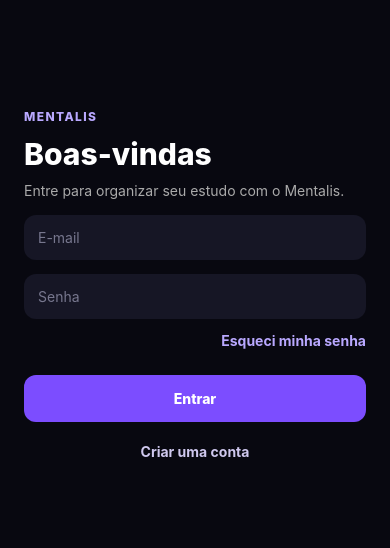
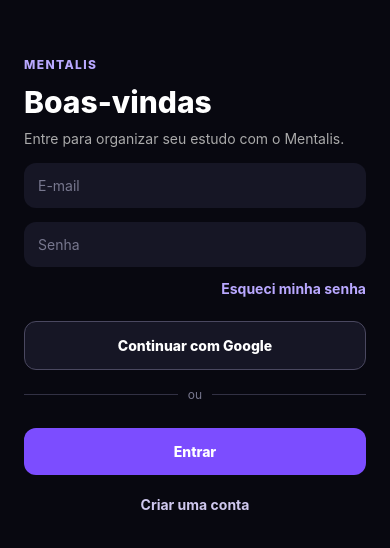
Before and after one commit to Albert12k/mentalist-ai, a React Native app: screen /Perfil in a window 390 px wide. Shown: the part 130-678 px from the top of the page. Built offline with nearby package versions, Linux system fonts and the light colour scheme; no server answers.

Commit message:
feat: melhora cadastro e adiciona acesso google

```diff
--- a/src/components/AuthGate.tsx
+++ b/src/components/AuthGate.tsx
@@ -4,14 +4,16 @@ import { Alert, Pressable, SafeAreaView, Text, TextInput, View } from "react-nat
 import { useAuth } from "../contexts/AuthContext";
 import { isAuthConfigured } from "../services/authConfig";
 
-type ViewMode = "splash" | "login" | "signup" | "forgot";
+type ViewMode = "splash" | "login" | "signup" | "forgot" | "confirm";
 
 export default function AuthGate({ children }: { children: React.ReactNode }) {
-  const { loading, signedIn, continueInPreview, signIn, signUp, resetPassword } = useAuth();
+  const { loading, signedIn, continueInPreview, signIn, signUp, resetPassword, resendConfirmation, signInWithGoogle } = useAuth();
   const [view, setView] = useState<ViewMode>("splash");
   const [name, setName] = useState("");
   const [email, setEmail] = useState("");
   const [password, setPassword] = useState("");
+  const [confirmationEmail, setConfirmationEmail] = useState("");
+  const [submitting, setSubmitting] = useState(false);
 
   useEffect(() => {
     if (loading || signedIn) return;
@@ -38,6 +40,7 @@ export default function AuthGate({ children }: { children: React.ReactNode }) {
 
   async function handleSubmit() {
     if (!validateFields(view === "signup")) return;
+    setSubmitting(true);
     if (view === "forgot") {
       const error = await resetPassword(email);
       if (error) Alert.alert("Não foi possível enviar", error);
@@ -45,19 +48,50 @@ export default function AuthGate({ children }: { children: React.ReactNode }) {
         Alert.alert("Verifique seu e-mail", "Enviamos um link para você criar uma nova senha.");
         setView("login");
       }
+      setSubmitting(false);
       return;
     }
     if (view === "signup") {
       const result = await signUp(email, password, name.trim());
       if (result.error) Alert.alert("Não foi possível criar", result.error);
       else if (result.needsConfirmation) {
-        Alert.alert("Confirme seu e-mail", "Enviamos um link de confirmação. Depois, volte e entre na sua conta.");
-        setView("login");
+        setConfirmationEmail(email);
+        setView("confirm");
       }
+      setSubmitting(false);
       return;
     }
     const error = await signIn(email, password);
     if (error) Alert.alert("Não foi possível entrar", error);
+    setSubmitting(false);
+  }
+
+  async function handleGoogle() {
+    setSubmitting(true);
+    const error = await signInWithGoogle();
+    setSubmitting(false);
+    if (error) Alert.alert("Google ainda não está pronto", "Ative o provedor Google no Supabase e configure as credenciais do Google Cloud. Detalhe: " + error);
+  }
+
+  async function handleResend() {
+    setSubmitting(true);
+    const error = await resendConfirmation(confirmationEmail);
+    setSubmitting(false);
+    Alert.alert(error ? "Não foi possível reenviar" : "E-mail reenviado", error ?? "Confira sua caixa de entrada e a pasta de spam.");
+  }
+
+  if (view === "confirm") {
+    return (
+      <SafeAreaView style={styles.safeArea}><View style={styles.content}>
+        <Text style={styles.brandSmall}>MENTALIS</Text>
+        <Text style={styles.title}>Confirme seu e-mail</Text>
+        <Text style={styles.subtitle}>Enviamos um link de confirmação para:</Text>
+        <Text style={styles.confirmEmail}>{confirmationEmail}</Text>
+        <View style={styles.confirmCard}><Text style={styles.confirmTitle}>Cadastro recebido</Text><Text style={styles.confirmText}>Se o e-mail não chegar em alguns minutos, confira o spam ou peça um novo envio.</Text></View>
+        <Pressable disabled={submitting} onPress={handleResend} style={styles.mainButton}><Text style={styles.mainButtonText}>{submitting ? "Enviando..." : "Reenviar e-mail"}</Text></Pressable>
+        <Pressable onPress={() => setView("login")} style={styles.alternateButton}><Text style={styles.alternateText}>Já confirmei, entrar</Text></Pressable>
+      </View></SafeAreaView>
+    );
   }
 
   const content = view === "signup"
@@ -77,7 +111,9 @@ export default function AuthGate({ children }: { children: React.ReactNode }) {
         <TextInput value={email} onChangeText={setEmail} placeholder="E-mail" placeholderTextColor="#77778E" keyboardType="email-address" autoCapitalize="none" style={styles.input} />
         {view !== "forgot" ? <TextInput value={password} onChangeText={setPassword} placeholder="Senha" placeholderTextColor="#77778E" secureTextEntry style={styles.input} /> : null}
         {view === "login" ? <Pressable onPress={() => setView("forgot")}><Text style={styles.forgot}>Esqueci minha senha</Text></Pressable> : null}
-        <Pressable onPress={handleSubmit} style={styles.mainButton}><Text style={styles.mainButtonText}>{content.button}</Text></Pressable>
+        {view !== "forgot" ? <Pressable disabled={submitting} onPress={handleGoogle} style={styles.googleButton}><Text style={styles.googleText}>Continuar com Google</Text></Pressable> : null}
+        {view !== "forgot" ? <View style={styles.divider}><View style={styles.dividerLine} /><Text style={styles.dividerText}>ou</Text><View style={styles.dividerLine} /></View> : null}
+        <Pressable disabled={submitting} onPress={handleSubmit} style={[styles.mainButton, submitting && styles.disabledButton]}><Text style={styles.mainButtonText}>{submitting ? "Aguarde..." : content.button}</Text></Pressable>
         <Pressable onPress={() => setView(content.alternateView)} style={styles.alternateButton}><Text style={styles.alternateText}>{content.alternate}</Text></Pressable>
         {!isAuthConfigured ? <Pressable onPress={continueInPreview} style={styles.previewButton}><Text style={styles.previewText}>Continuar sem conta por enquanto</Text></Pressable> : null}
       </View>
@@ -104,4 +140,14 @@ const styles = {
   alternateText: { color: "#CFC8EE", fontWeight: "700", textAlign: "center" },
   previewButton: { padding: 13, marginTop: 3 },
   previewText: { color: "#8888AA", textAlign: "center", fontSize: 12 },
+  googleButton: { borderWidth: 1, borderColor: "#4A4860", backgroundColor: "#161625", borderRadius: 12, padding: 15, marginTop: 24 },
+  googleText: { color: "white", fontWeight: "800", textAlign: "center" },
+  divider: { flexDirection: "row", alignItems: "center", marginTop: 17 },
+  dividerLine: { flex: 1, height: 1, backgroundColor: "#323144" },
+  dividerText: { color: "#77778E", marginHorizontal: 10, fontSize: 12 },
+  disabledButton: { opacity: 0.65 },
+  confirmEmail: { color: "#CFC2FF", fontWeight: "800", marginTop: 7 },
+  confirmCard: { backgroundColor: "#172A25", borderWidth: 1, borderColor: "#285F4B", borderRadius: 14, padding: 15, marginTop: 24 },
+  confirmTitle: { color: "#86E4B4", fontWeight: "800" },
+  confirmText: { color: "#B8D9C9", marginTop: 6, lineHeight: 20 },
 } as const;
--- a/src/contexts/AuthContext.tsx
+++ b/src/contexts/AuthContext.tsx
@@ -1,5 +1,6 @@
 import AsyncStorage from "@react-native-async-storage/async-storage";
 import { createContext, useContext, useEffect, useState } from "react";
+import { Platform } from "react-native";
 
 import { isAuthConfigured } from "../services/authConfig";
 import { supabase } from "../services/supabase";
@@ -12,6 +13,8 @@ type AuthContextType = {
   signIn: (email: string, password: string) => Promise<string | null>;
   signUp: (email: string, password: string, name: string) => Promise<{ error: string | null; needsConfirmation: boolean }>;
   resetPassword: (email: string) => Promise<string | null>;
+  resendConfirmation: (email: string) => Promise<string | null>;
+  signInWithGoogle: () => Promise<string | null>;
 };
 
 const SESSION_KEY = "@mentalis:preview-session";
@@ -66,18 +69,34 @@ export function AuthProvider({ children }: { children: React.ReactNode }) {
     const { data, error } = await supabase.auth.signUp({
       email,
       password,
-      options: { data: { name } },
+      options: { data: { name }, emailRedirectTo: getWebRedirectUrl() },
     });
     return { error: error?.message ?? null, needsConfirmation: !data.session };
   }
 
   async function resetPassword(email: string) {
     if (!supabase) return "A conexão com o Supabase ainda não foi configurada.";
-    const { error } = await supabase.auth.resetPasswordForEmail(email);
+    const { error } = await supabase.auth.resetPasswordForEmail(email, { redirectTo: getWebRedirectUrl() });
     return error?.message ?? null;
   }
 
-  return <AuthContext.Provider value={{ loading, signedIn, continueInPreview, signOutPreview, signIn, signUp, resetPassword }}>{children}</AuthContext.Provider>;
+  async function resendConfirmation(email: string) {
+    if (!supabase) return "A conexão com o Supabase ainda não foi configurada.";
+    const { error } = await supabase.auth.resend({ type: "signup", email, options: { emailRedirectTo: getWebRedirectUrl() } });
+    return error?.message ?? null;
+  }
+
+  async function signInWithGoogle() {
+    if (!supabase) return "A conexão com o Supabase ainda não foi configurada.";
+    const { error } = await supabase.auth.signInWithOAuth({ provider: "google", options: { redirectTo: getWebRedirectUrl() } });
+    return error?.message ?? null;
+  }
+
+  return <AuthContext.Provider value={{ loading, signedIn, continueInPreview, signOutPreview, signIn, signUp, resetPassword, resendConfirmation, signInWithGoogle }}>{children}</AuthContext.Provider>;
+}
+
+function getWebRedirectUrl(): string | undefined {
+  return Platform.OS === "web" && typeof window !== "undefined" ? window.location.origin : undefined;
 }
 
 export function useAuth() {
--- a/src/services/supabase.ts
+++ b/src/services/supabase.ts
@@ -1,6 +1,7 @@
 import "react-native-url-polyfill/auto";
 import "expo-sqlite/localStorage/install";
 import { createClient } from "@supabase/supabase-js";
+import { Platform } from "react-native";
 
 import { authConfig, isAuthConfigured } from "./authConfig";
 
@@ -12,7 +13,9 @@ export const supabase = isAuthConfigured
       storage: localStorage,
       autoRefreshToken: true,
       persistSession: true,
-      detectSessionInUrl: false,
+      // Na web, Supabase retorna da confirmação de e-mail e do Google pela URL.
+      // No app nativo, o deep link será configurado antes do lançamento mobile.
+      detectSessionInUrl: Platform.OS === "web",
     },
   })
   : null;
```
